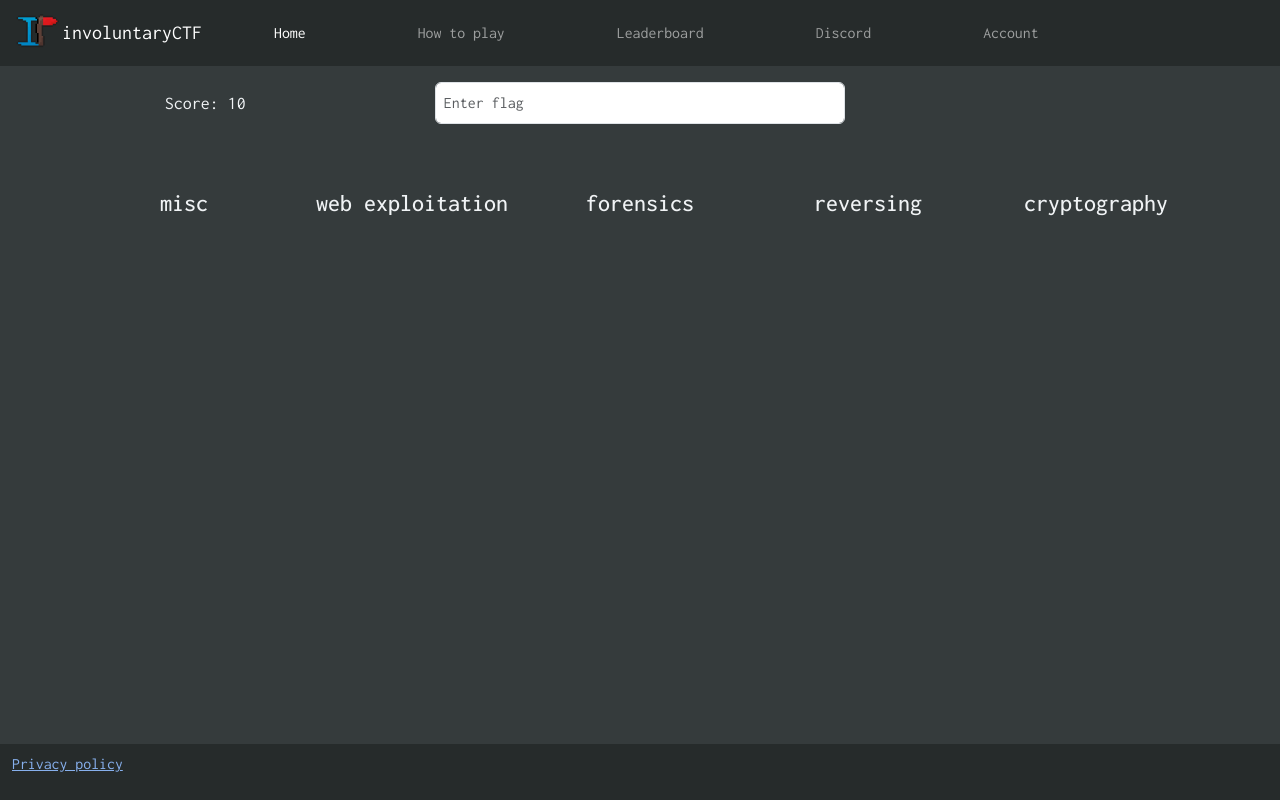
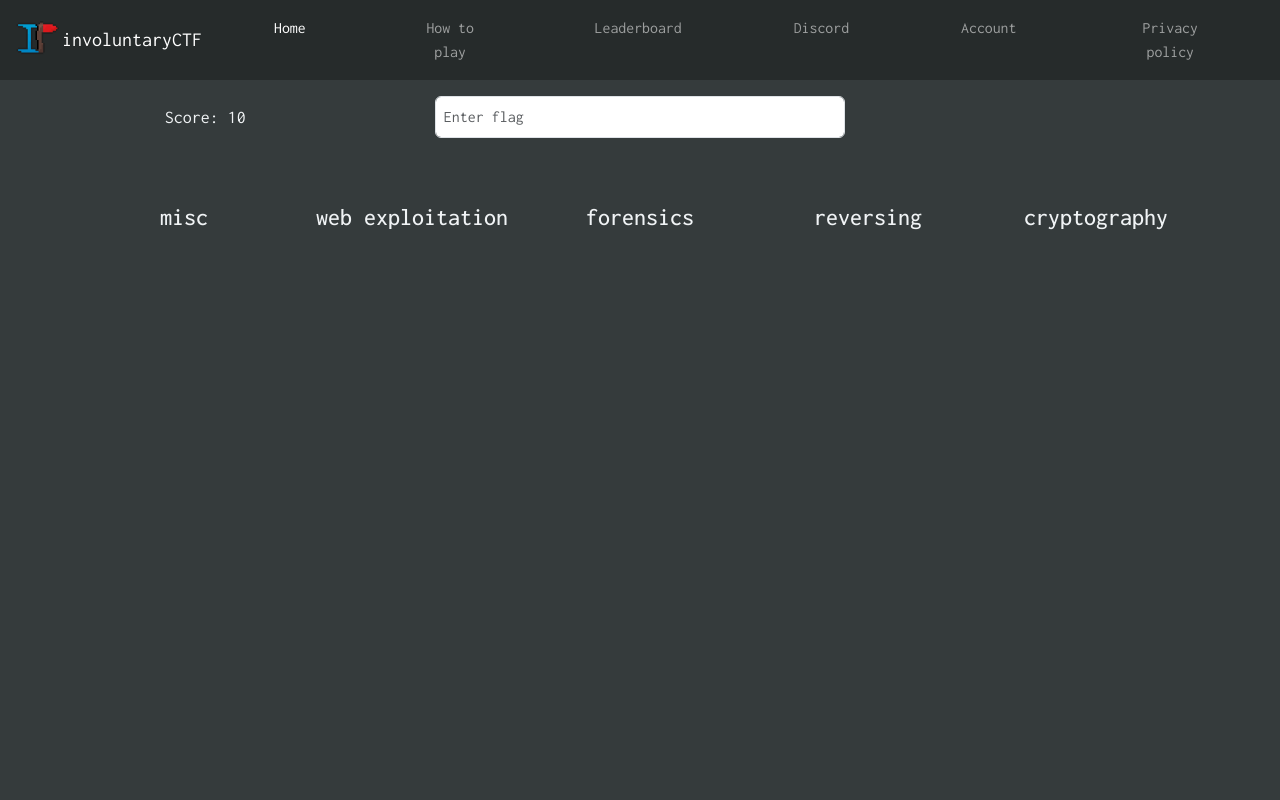
Before and after one commit to Will-Line/Inv0luntary-CTF, a Flask app: page / in a window 1280 px wide. Run offline with Flask 3, Linux system fonts and the light colour scheme; a user stored in the database is signed in; tables that the repository leaves empty hold one stand-in row (values such as "Sample post"); style sheets or scripts are compiled from the project's sources.

Commit message:
added privacy policy to navbar instead

```diff
--- a/templates/base.html
+++ b/templates/base.html
@@ -58,7 +58,7 @@
           </li>
           <li class="nav-item mx-5">
             {% if current_user.is_anonymous%}
-            {% if page=="login"%}
+            {% if page=="login" or page=="signup"%}
             <a class="nav-link active" aria-current="page" href="/signup">Sign-up/login</a>
             {% else %}
             <a class="nav-link" href="/signup">Sign-up/login</a>
@@ -67,6 +67,17 @@
             <a class="nav-link" data-bs-toggle="offcanvas" href="#accountOffCanvas" role="button"
               aria-controls="accountOffCanvas">
               Account
+            </a>
+            {% endif %}
+          </li>
+          <li class="nav-item mx-5">
+            {% if page=="privacyPolicy"%}
+            <a class="nav-link active" aria-current="page" href="/privacypolicy">
+            Privacy policy
+            </a>
+            {% else %}
+            <a class="nav-link" href="/privacypolicy">
+            Privacy policy
             </a>
             {% endif %}
           </li>
@@ -205,8 +216,9 @@
   {% macro privacyPolicy() -%}
   <div style="    position: fixed;
     bottom: 0;
-    width: 100%;">
-    <nav class="navbar navbar-dark navbar-colour">
+    width: 100%;
+    ">
+    <nav class="navbar navbar navbar-colour">
       <div class="container-fluid">
         <a class="nav-item" href="/privacypolicy">
           <p>Privacy policy</p>
--- a/templates/index.html
+++ b/templates/index.html
@@ -237,5 +237,4 @@
 {% endif %}
 
 {{super()}}
-{{ privacyPolicy() }}
 {% endblock %}
```
